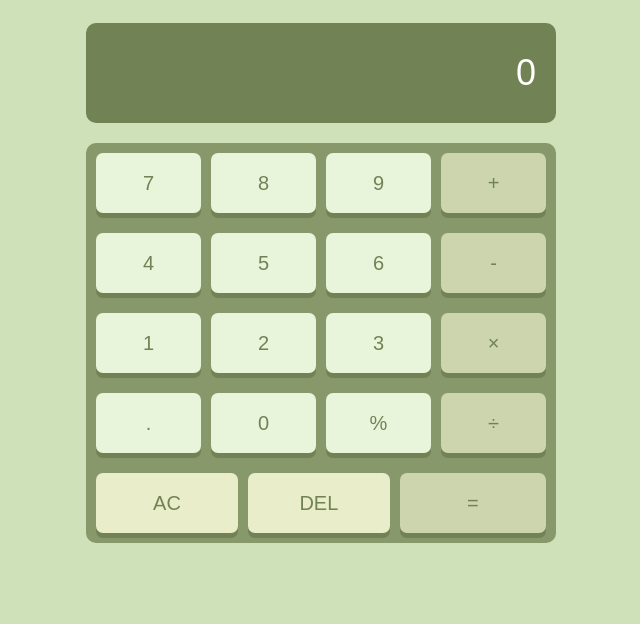
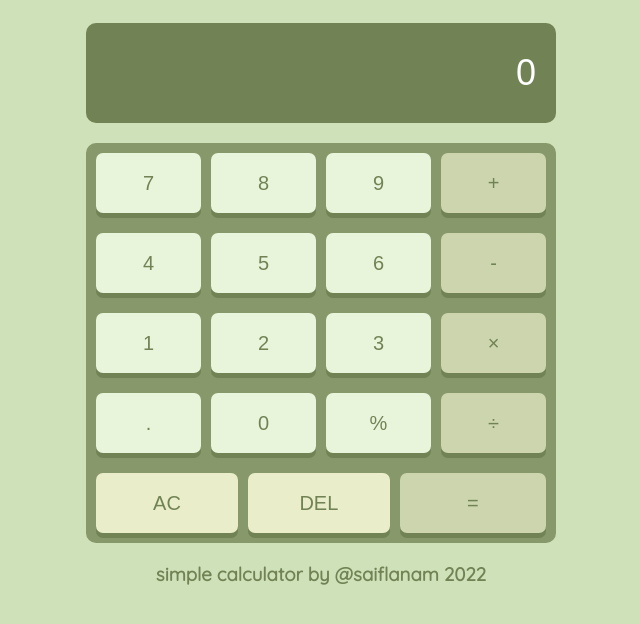
Before and after one commit to msaiflanam/calc-progate, a plain HTML site: page index.html in a window 1280 px wide. Shown: the whole page, without its empty margins (319-959 px from the left). Drawn offline with Linux system fonts and the light colour scheme.

Commit message:
add name

```diff
--- a/index.html
+++ b/index.html
@@ -43,6 +43,7 @@
                     <button class="equal-sign equal-btn">=</button>
                 </div>
             </div>
+            <h3>simple calculator by @saiflanam 2022</h3>
         </div>
     </div>
     <script type="text/javascript" src="script.js"></script>
--- a/stylesheet.css
+++ b/stylesheet.css
@@ -3,6 +3,9 @@ body {
     background-color: #CFE1B9;
 }
 
+h3 {
+    color: #718355;
+}
 .calculator {
     text-align: center;
     margin: 0 auto;
@@ -11,7 +14,6 @@ body {
 }
 
 .calc-wrap {
-    background-color: ;
     padding: 15px;
 }
 
```
